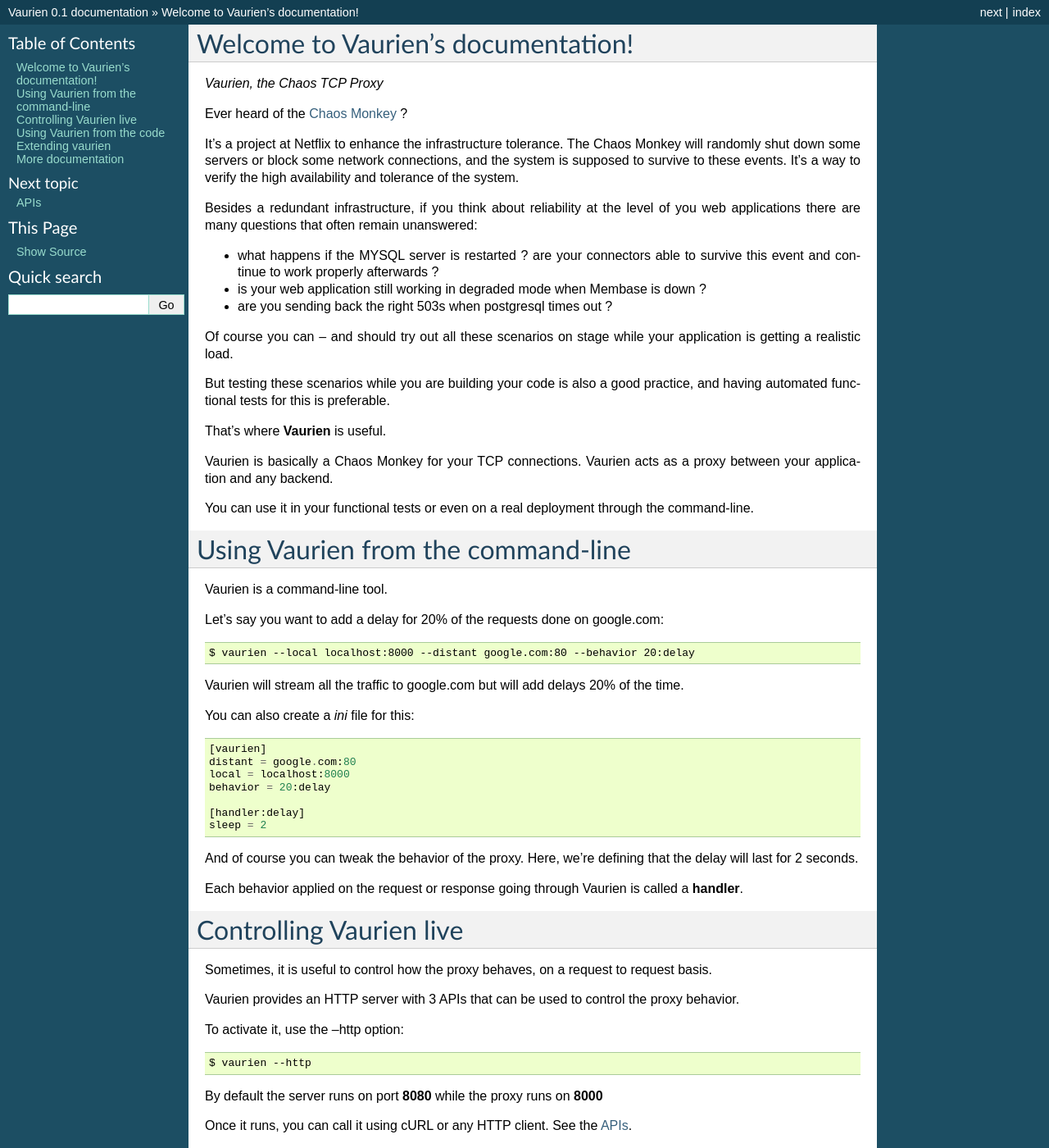
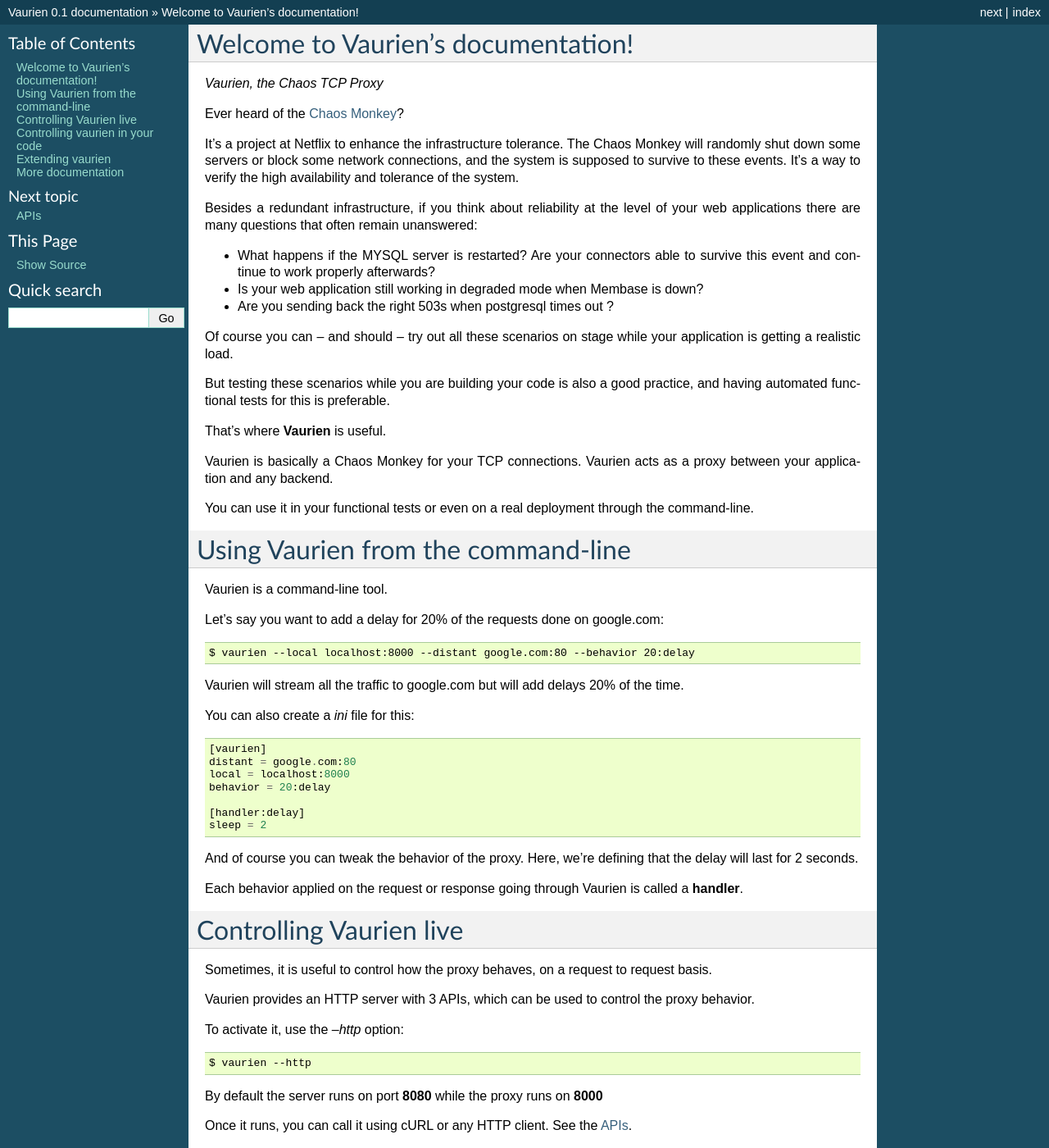
Before and after one commit to community-libs/vaurien, a Sphinx documentation site: the page built from docs/source/index.rst, in a window 1280 px wide and 1400 px high. Shown: the whole window at 82% size. Built offline with Sphinx 7.4.7, drawn with Linux system fonts in a browser that asks for light colours; some of the changed text lies outside the part shown.

Commit message:
enhance the documentation

```diff
--- a/docs/source/apis.rst
+++ b/docs/source/apis.rst
@@ -7,6 +7,11 @@
 **GET** **/handler**
 
    Returns the current handler in use.
+
+   Example::
+
+      $ curl http://localhost:8080/handler
+      normal
 
 
 **POST** **/handler**
--- a/docs/source/index.rst
+++ b/docs/source/index.rst
@@ -3,7 +3,7 @@
 
 *Vaurien, the Chaos TCP Proxy*
 
-Ever heard of the `Chaos Monkey <http://www.codinghorror.com/blog/2011/04/working-with-the-chaos-monkey.html>`_ ?
+Ever heard of the `Chaos Monkey <http://www.codinghorror.com/blog/2011/04/working-with-the-chaos-monkey.html>`_?
 
 It's a project at Netflix to enhance the infrastructure tolerance. The Chaos Monkey
 will randomly shut down some servers or block some network connections, and the system
@@ -11,18 +11,18 @@
 and tolerance of the system.
 
 Besides a redundant infrastructure, if you think about reliability at the level
-of you web applications there are many questions that often remain unanswered:
+of your web applications there are many questions that often remain unanswered:
 
-- what happens if the MYSQL server is restarted ? are your connectors able
-  to survive this event and continue to work properly afterwards ?
+- What happens if the MYSQL server is restarted? Are your connectors able
+  to survive this event and continue to work properly afterwards?
 
-- is your web application still working in degraded mode when Membase is
-  down ?
+- Is your web application still working in degraded mode when Membase is
+  down?
 
-- are you sending back the right 503s when postgresql times out ?
+- Are you sending back the right 503s when postgresql times out ?
 
 
-Of course you can -- and should try out all these scenarios on stage while
+Of course you can -- and should -- try out all these scenarios on stage while
 your application is getting a realistic load.
 
 But testing these scenarios while you are building your code is also a good
@@ -74,10 +74,10 @@
 Sometimes, it is useful to control how the proxy behaves, on a request to
 request basis.
 
-Vaurien provides an HTTP server with 3 APIs that can be used to control the proxy
-behavior.
+Vaurien provides an HTTP server with 3 APIs, which can be used to control the
+proxy behavior.
 
-To activate it, use the --http option::
+To activate it, use the `--http` option::
 
     $ vaurien --http
 
@@ -87,8 +87,8 @@
 :ref:`apis`.
 
 
-Using Vaurien from the code
-===========================
+Controlling vaurien in your code
+================================
 
 If you want to run and drive a Vaurien proxy from your code, the project
 provides a few helpers for this.
@@ -167,7 +176,6 @@
     [handler:foobar]
     callable = path.to.the.callable
     foo=bar
-
 
 More documentation
 ==================
```
Also changed, not shown: other parts of docs/source/index.rst (+12 -3 lines).
